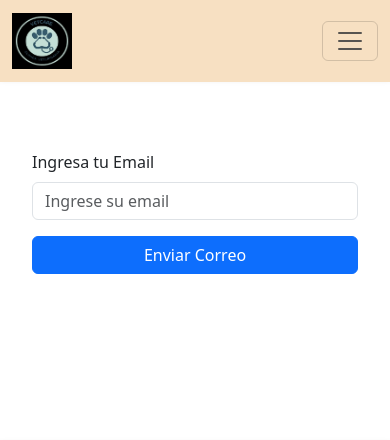
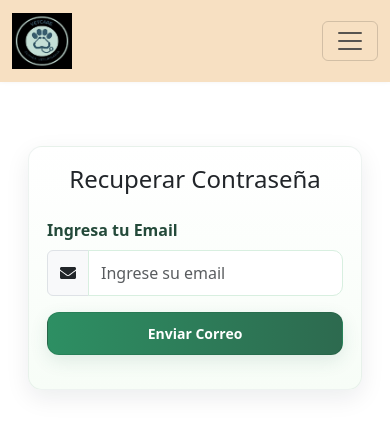
Before and after one commit to jero286/VET-FRONTEND, a React (Vite) app: page /emailRecuperarContrasenia in a window 390 px wide. Shown: the top 440 px of the page. Built offline with nearby package versions, Linux system fonts and the light colour scheme; no server answers.

Commit message:
Se arregla responsive del form en la página de recuperar contraseña y se agrega estilos

```diff
--- a/package.json
+++ b/package.json
@@ -17,6 +17,7 @@
     "react-bootstrap": "^2.10.10",
     "react-bootstrap-icons": "^1.11.6",
     "react-dom": "^19.1.0",
+    "react-icons": "^5.5.0",
     "react-router": "^7.7.1",
     "react-router-dom": "^7.7.1",
     "sweetalert": "^2.1.2",
--- a/src/paginas/RecuperarContrasena.css
+++ b/src/paginas/RecuperarContrasena.css
@@ -1,41 +1,89 @@
 .form-recuperar {
-  display: flex;
-  flex-direction: column;
-  gap: 20px;
   max-width: 400px;
   width: 100%;
+  padding: 28px;
+  border-radius: 14px;
+  background: linear-gradient(180deg, #ffffff 0%, #f7fdf7 100%);
+  box-shadow: 0 8px 24px rgba(15, 23, 42, 0.08);
+  border: 1px solid rgba(45, 106, 79, 0.08);
   margin: 0 auto;
-  padding: 20px;
+  transition: all 0.3s;
+}
+
+.icon-input {
+  background-color: #d8efe0;
+  border: 1px solid #d8efe0;
+  border-radius: 12px 0 0 12px;
+  color: #2d6a4f;
 }
 
 .input-recuperar {
-  width: 100%;
-  padding: 14px 18px;
-  border: 1px solid #d1d5db;
-  border-radius: 12px;
-  font-size: 16px;
-  transition: border-color 0.3s, box-shadow 0.3s;
-  background-color: #fff;
+  border-radius: 0 12px 12px 0;
 }
 
-.input-recuperar:focus {
-  border-color: #3b82f6;
-  box-shadow: 0 0 0 2px rgba(59, 130, 246, 0.3);
-  outline: none;
+.btn-success.formc-btn {
+  width: 100%;
+  font-weight: 600;
+  border-radius: 12px;
+  padding: 12px;
+  background: linear-gradient(90deg, #2d8f63 0%, #2d6a4f 100%);
+  border: 1px solid rgba(20, 80, 50, 0.2);
+  color: #fff;
+  transition: all 0.3s;
 }
 
-.boton-recuperar {
-  width: 100%;
-  padding: 14px;
-  background-color: #0284c7;
-  color: white;
-  border: none;
-  border-radius: 12px;
-  font-size: 16px;
-  cursor: pointer;
-  transition: background-color 0.3s;
+.btn-success.formc-btn:hover {
+  background: linear-gradient(90deg, #2d6a4f 0%, #256347 100%);
+  transform: translateY(-1px);
 }
 
-.boton-recuperar:hover {
-  background-color: #0369a1;
+@media (max-width: 768px) {
+  .form-recuperar {
+    padding: 22px;
+  }
 }
+
+@media (max-width: 576px) {
+  .form-recuperar {
+    padding: 18px;
+    margin: 16px;
+  }
+
+  .form-recuperar h2 {
+    font-size: 1.5rem;
+  }
+
+  .input-recuperar,
+  .icon-input {
+    padding: 10px;
+    font-size: 14px;
+  }
+
+  .btn-success.formc-btn {
+    padding: 10px;
+    font-size: 14px;
+  }
+}
+
+@media (max-width: 200px) {
+  .form-recuperar {
+    padding: 12px;
+    border-radius: 10px;
+    margin: 8px;
+  }
+
+  .form-recuperar h2 {
+    font-size: 1.2rem;
+  }
+
+  .input-recuperar,
+  .icon-input {
+    padding: 6px;
+    font-size: 12px;
+  }
+
+  .btn-success.formc-btn {
+    padding: 6px;
+    font-size: 12px;
+  }
+}
--- a/src/paginas/RecuperarContraseniaEmail.jsx
+++ b/src/paginas/RecuperarContraseniaEmail.jsx
@@ -1,7 +1,8 @@
 import { useState } from "react";
 import "./RecuperarContrasena.css";
 import clienteAxios from "../funciones_auxiliares/configAxios";
-import { Button, Container, Form } from "react-bootstrap";
+import { Button, Container, Form, InputGroup } from "react-bootstrap";
+import { FaEnvelope } from "react-icons/fa";
 
 const RecuperarContraseniaEmail = () => {
   const [emailUsuario, setEmailUsuario] = useState("");
@@ -17,22 +18,28 @@ const RecuperarContraseniaEmail = () => {
       console.log(error);
     }
   };
+
   return (
-    <>
     <Container className="my-5 d-flex justify-content-center">
-        <div className="form-recuperar">
+      <div className="formc-container form-recuperar">
+        <h2 className="text-center mb-4">Recuperar Contraseña</h2>
         <Form>
           <Form.Group className="mb-3" controlId="idEmail">
-              <Form.Label>Ingresa tu Email</Form.Label>
+            <Form.Label className="formc-label">Ingresa tu Email</Form.Label>
+            <InputGroup>
+              <InputGroup.Text className="icon-input">
+                <FaEnvelope />
+              </InputGroup.Text>
               <Form.Control
                 type="email"
                 placeholder="Ingrese su email"
                 name="emailUsuario"
-                className="input-recuperar"
+                className="form-control"
                 onChange={(ev) => setEmailUsuario(ev.target.value)}
               />
+            </InputGroup>
             <Button
-                className="mt-3 boton-recuperar"
+              className="mt-3 btn-success formc-btn"
               onClick={handleClickFormRecuperarContrasenia}
             >
               Enviar Correo
@@ -41,7 +48,6 @@ const RecuperarContraseniaEmail = () => {
         </Form>
       </div>
     </Container>
-    </>
   );
 };
 
```
Also changed, not shown: 1 other file (tests, documents, lock files or other folders). Lines whose indentation alone changed are shown as unchanged.
